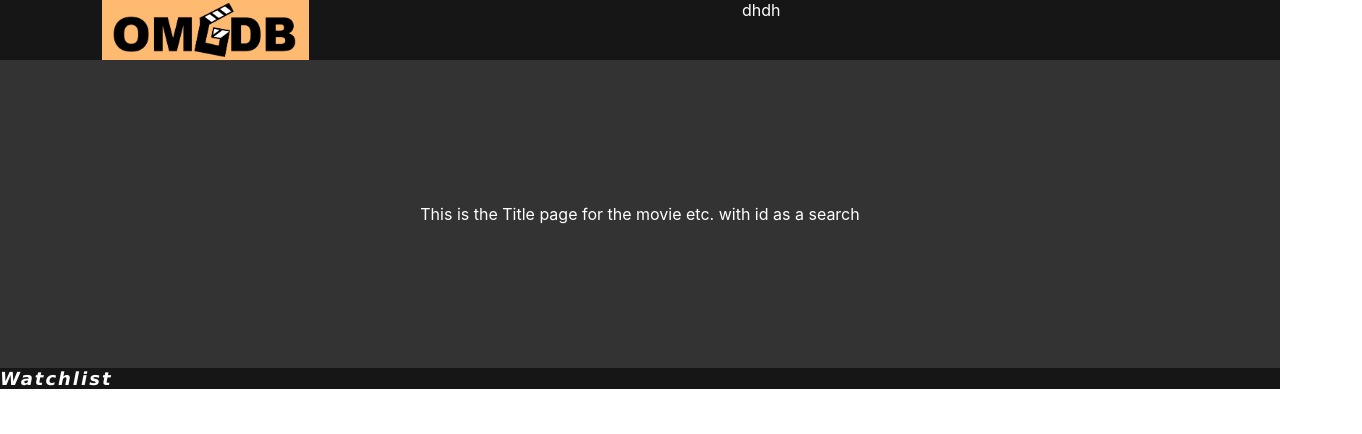
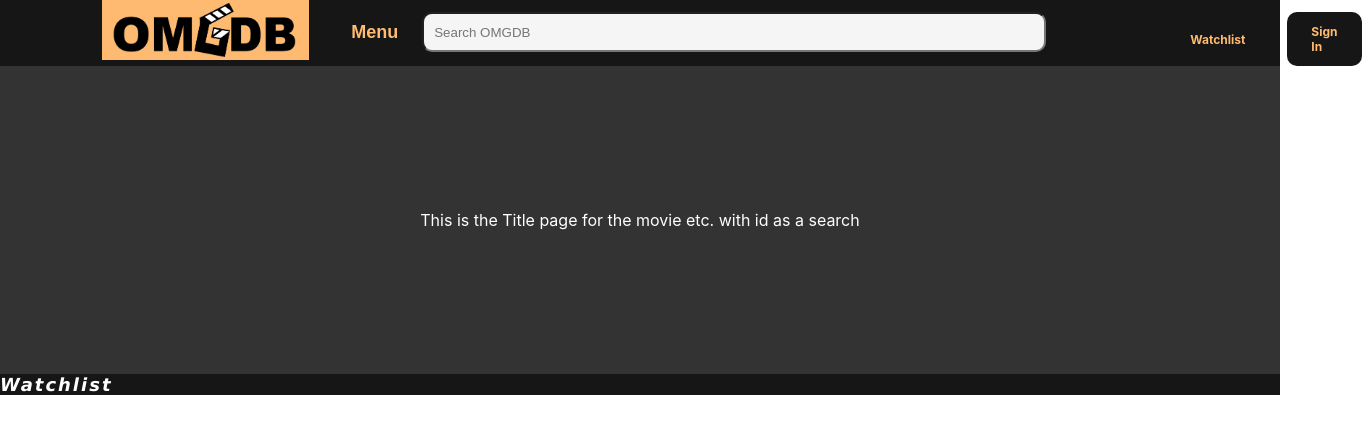
Before and after one commit to ChristopherBJ/frontend_omgdb, a React (Create React App) app: page /title in a window 1280 px wide. Shown: the top 434 px of the page, 1362 px wide, since content can reach past the window. Built offline with nearby package versions, Linux system fonts and the light colour scheme.

Commit message:
Enhance Navbar with dropdown menu and search functionality; update styles for improved layout

```diff
--- a/src/components/Navbar.js
+++ b/src/components/Navbar.js
@@ -1,16 +1,42 @@
-import React from 'react'
-import logo from '../assets/OMGDB_logo.png'
-import '../styles/Navbar.css'
+import React, { useState } from 'react';
+import logo from '../assets/OMGDB_logo.png';
+import '../styles/Navbar.css';
 
 function Navbar() {
+  const [dropdownOpen, setDropdownOpen] = useState(false);
+
+  const toggleDropdown = () => {
+    setDropdownOpen(!dropdownOpen);
+  };
+
   return (
     <div className='navbar'>
       <div className='leftSide'>
-        <img src={logo} alt='OMGDB Logo' />
+        <a href="/"><img src={logo} alt='OMGDB Logo' /></a>
+        <div
+          className='dropdown'
+          onMouseEnter={toggleDropdown}
+          onMouseLeave={toggleDropdown}
+        >
+          <button className='dropdownButton'>Menu</button>
+          {dropdownOpen && (
+            <div className='dropdownContent'>
+              <a href="/Title">Movies</a>
+              <a href="/Title">Series</a>
+              <a href="/Persons">Actors</a>
+            </div>
+          )}
+        </div>
       </div>
-      <div className='rightSide'>dhdh</div>
-    </div>
-  )
+      <div className='center'>
+        <input className='searchbar' type='text' placeholder='Search OMGDB' />
+      </div>
+      <div className='rightSide'>
+        <div className='watchlist'>Watchlist</div>
+        <div className='signin'>Sign In</div>
+        </div>
+      </div>
+  );
 }
 
-export default Navbar
+export default Navbar;
--- a/src/styles/Navbar.css
+++ b/src/styles/Navbar.css
@@ -27,3 +27,100 @@
     padding-left: 102px;
     color: white;
   }
+
+.leftSide img {
+  height: 50px;
+}
+
+.rightSide {
+  position: relative;
+}
+
+.dropdown {
+  position: relative;
+  display: inline-block;
+}
+
+.dropdownButton {
+  background-color: #161616;
+  color: #FFBB6E;
+  font-weight : bold;
+  padding: 12px 24px;
+  border: none;
+  cursor: pointer;
+  font-size: 18px;
+  margin-left: 18px;
+}
+
+.dropdownButton:hover {
+  background-color: #202020;
+  border-radius : 10px;
+}
+
+.dropdownContent {
+  display: block;
+  position: absolute;
+  margin-left: 18px;
+  background-color: #FFD5A9;
+  min-width: 150px;
+  z-index: 1;
+  border-radius: 5px;
+  box-shadow: #9C8EF7;
+}
+
+.dropdownContent a {
+  color: black;
+  padding: 12px 16px;
+  text-decoration: none;
+  display: block;
+}
+
+.dropdownContent a:hover {
+  background-color: #9C8EF7;
+  border-radius: 5px;
+}
+
+.navbar .center .searchbar {
+background-color: whitesmoke;
+border-radius: 10px;
+width: 600px;
+height: 36px;
+padding: 0 10px;
+margin-top: 12px;
+}
+
+.navbar .rightSide .watchlist {
+  background-color: #161616;
+  color: #FFBB6E;
+  padding: 12px 24px;
+  border: none;
+  cursor: pointer;
+  font-size: 12px;
+  font-weight: bold;
+  margin-left: 18px;
+  border-radius: 10px;
+  margin-top: 12px;
+}
+
+.navbar .rightSide .watchlist:hover {
+  background-color: #202020;
+  border-radius : 10px;
+}
+
+.navbar .rightSide .signin{
+  background-color: #161616;
+  color: #FFBB6E;
+  padding: 12px 24px;
+  border: none;
+  cursor: pointer;
+  font-size: 12px;
+  font-weight: bold;
+  margin-left: 18px;
+  border-radius: 10px;
+  margin-top: 12px;
+}
+
+.navbar .rightSide .signin:hover {
+  background-color: #202020;
+  border-radius : 10px;
+}
```
